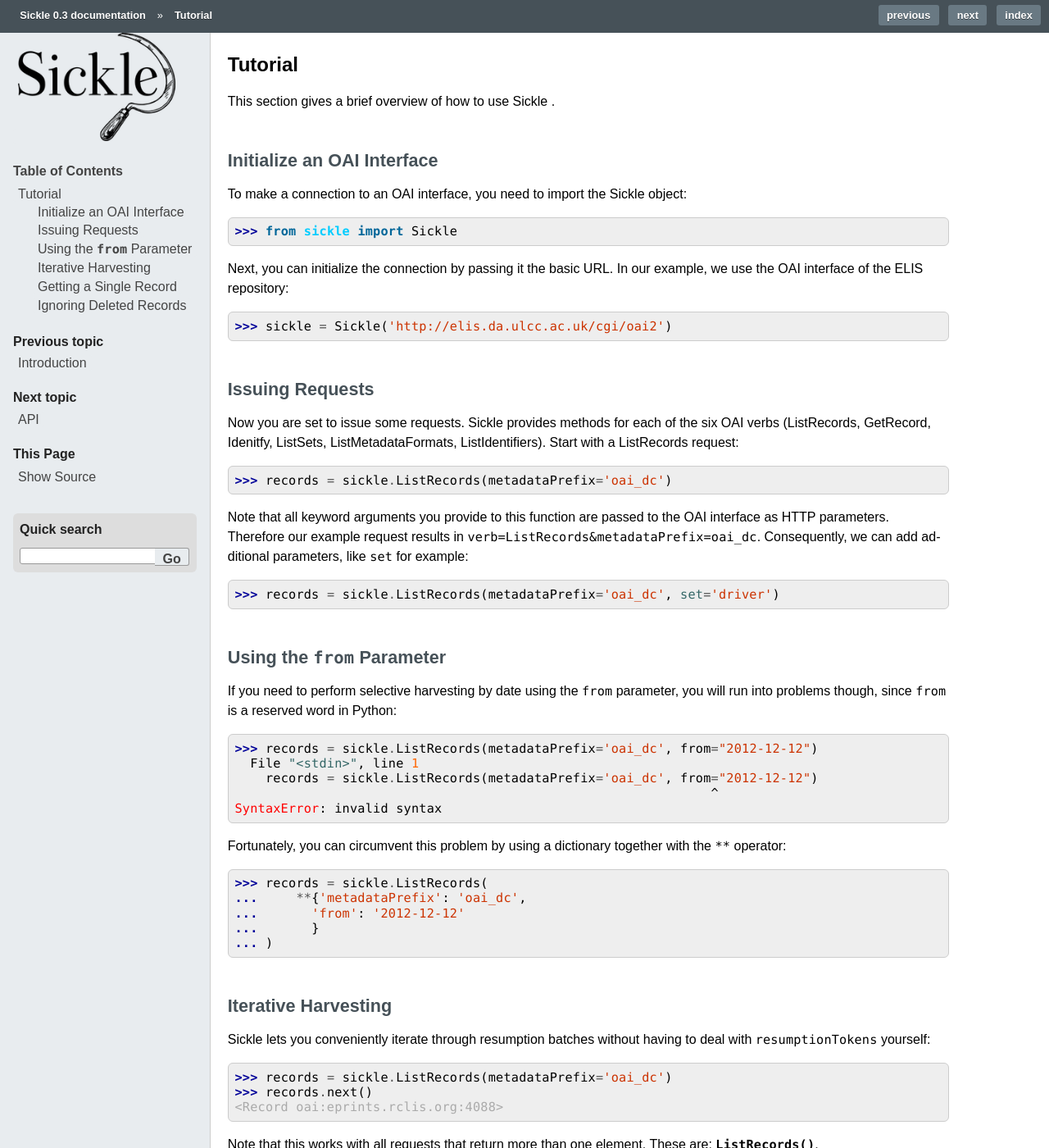
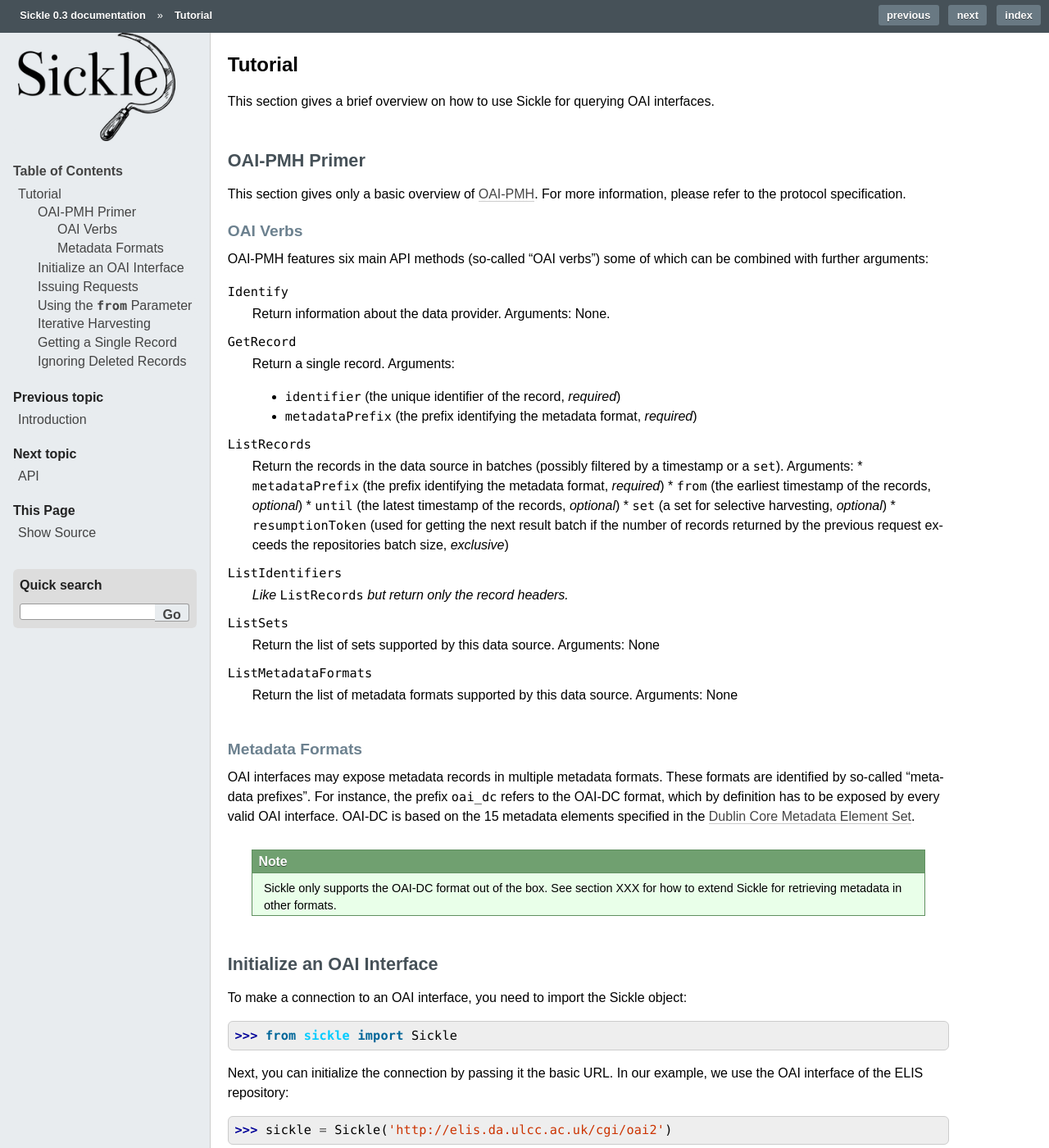
Before and after one commit to mloesch/sickle, a Sphinx documentation site: the page built from doc/tutorial.rst, in a window 1280 px wide and 1400 px high. Shown: the whole window at 82% size. Built offline with Sphinx 7.4.7, drawn with Linux system fonts in a browser that asks for light colours.

Commit message:
Added OAI-PMH primer to docs.

```diff
--- a/doc/tutorial.rst
+++ b/doc/tutorial.rst
@@ -2,7 +2,61 @@
 Tutorial
 ========
 
-This section gives a brief overview of how to use Sickle .
+This section gives a brief overview on how to use Sickle for querying OAI
+interfaces.
+
+
+OAI-PMH Primer
+==============
+
+This section gives only a basic overview of
+`OAI-PMH <http://www.openarchives.org/OAI/openarchivesprotocol.html>`_.
+For more information, please refer to the protocol specification.
+
+OAI Verbs
+---------
+
+OAI-PMH  features six main API methods (so-called "OAI verbs") some of which can
+be combined with further arguments:
+
+``Identify``
+    Return information about the data provider. Arguments: None.
+``GetRecord``
+    Return a single record. Arguments:
+
+    * ``identifier`` (the unique identifier of the record, *required*)
+    * ``metadataPrefix`` (the prefix identifying the metadata format, *required*)
+``ListRecords``
+    Return the records in the data source in batches (possibly filtered by a timestamp or a ``set``).
+    Arguments:
+    * ``metadataPrefix`` (the prefix identifying the metadata format, *required*)
+    * ``from`` (the earliest timestamp of the records, *optional*)
+    * ``until`` (the latest timestamp of the records, *optional*)
+    * ``set`` (a set for selective harvesting, *optional*)
+    * ``resumptionToken`` (used for getting the next result batch if the number of records returned by the previous request exceeds the repositories batch size, *exclusive*)
+``ListIdentifiers``
+    *Like* ``ListRecords`` *but return only the record headers.*
+``ListSets``
+    Return the list of sets supported by this data source.
+    Arguments: None
+``ListMetadataFormats``
+    Return the list of metadata formats supported by this data source.
+    Arguments: None
+
+
+Metadata Formats
+----------------
+
+OAI interfaces may expose metadata records in multiple metadata formats. These formats
+are identified by so-called "metadata prefixes". For instance, the prefix ``oai_dc`` refers
+to the OAI-DC format, which by definition has to be exposed by every valid OAI interface.
+OAI-DC is based on the 15 metadata elements specified in the
+`Dublin Core Metadata Element Set <http://dublincore.org/documents/dces/>`_.
+
+.. note::
+
+    Sickle only supports the OAI-DC format out of the box. See section XXX for
+    how to extend Sickle for retrieving metadata in other formats.
 
 
 Initialize an OAI Interface
```
